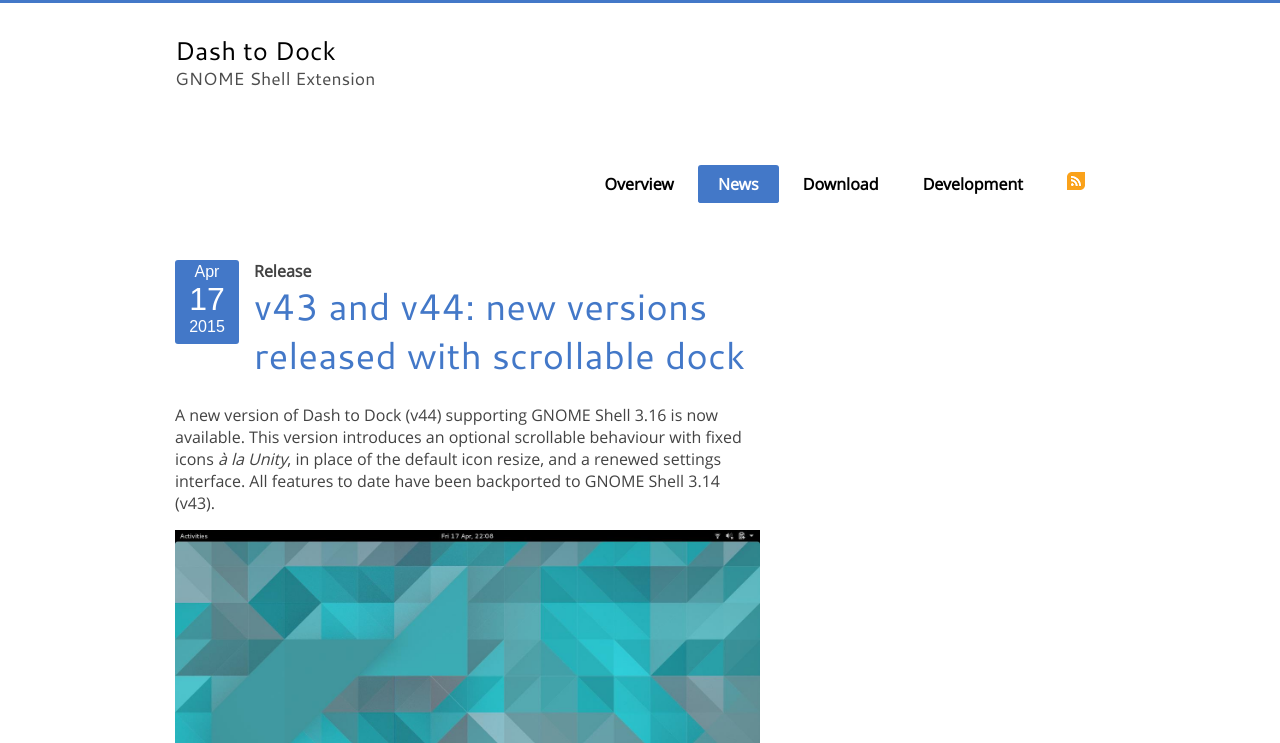
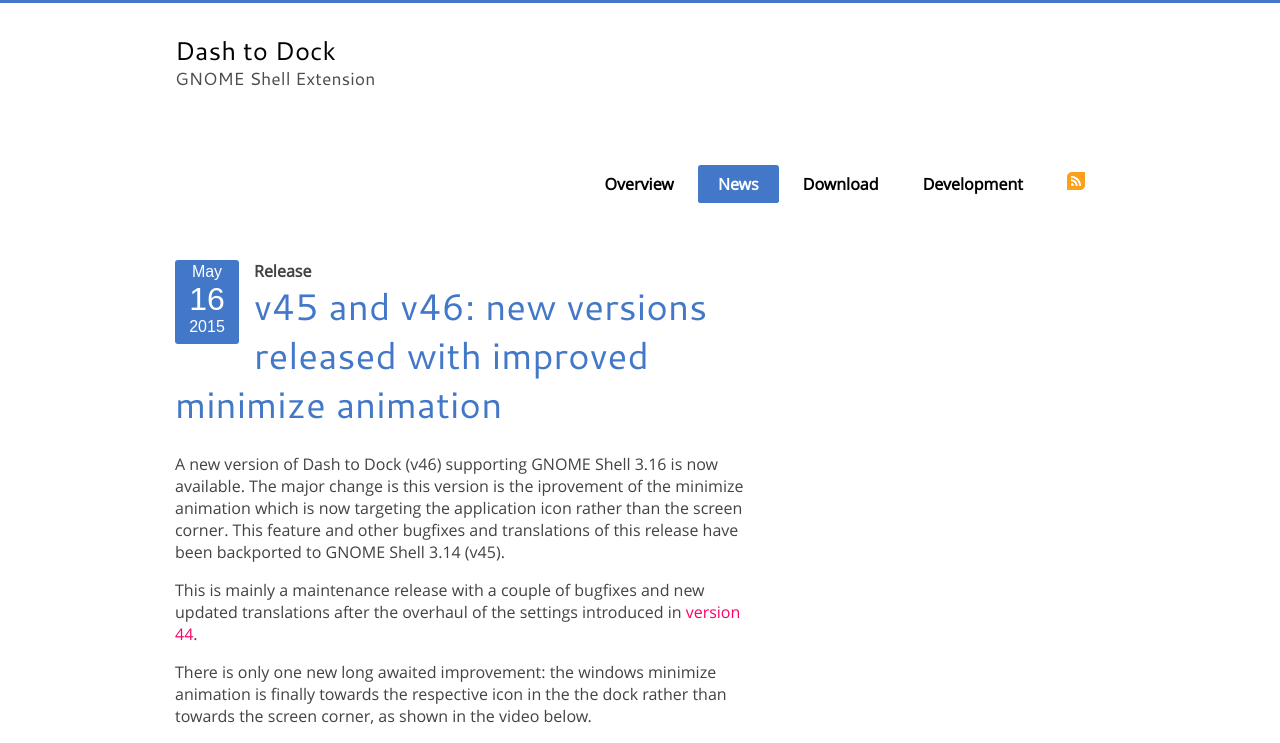
Before and after one commit to micheleg/dash-to-dock, a Jekyll site: the page built from news/index.html, in a window 1280 px wide and 1400 px high. Shown: the top 743 px of the window. Built offline with Jekyll 4.4.1, drawn with Linux system fonts in a browser that asks for light colours; Markdown is read by kramdown in place of the engine named in the settings; the list of posts is cut into pages by our own code; some of the changed text lies outside the part shown; grey boxes are pictures that could not be loaded.

Commit message:
Add versions 45 and 46: relase post and changelog.

```diff
--- a/_data/releases.yml
+++ b/_data/releases.yml
@@ -1,3 +1,21 @@
+- version: 46
+  date: 16-05-2015
+  shell_version: ["3.16"]
+  notes:
+    - Minimize windows to their respective dash icons [568294b, 08d760c, be8e941].
+    - "Fix autohide bug with zero animation time #166 [fe038b3]."
+    - Remove show-favorites option [727b909].
+    - Fix settings [4b08a7e, 3816b49].
+    - Update Russian, Arabic, Slovak, Japanese, and Dutchtranslations.
+  zip_url: https://extensions.gnome.org/review/download/4965.shell-extension.zip
+
+- version: 45
+  date: 16-05-2015
+  shell_version: ["3.14"]
+  notes:
+    - This i a backport of version 46 to GNOME 3.14
+  zip_url: https://extensions.gnome.org/review/download/4964.shell-extension.zip
+
 - version: 44
   date: 17-04-2015
   shell_version: ["3.16"]
--- /dev/null
+++ b/_posts/2015-05-16-new-releases-v45-and-v46.md
@@ -0,0 +1,28 @@
+---
+layout: post
+title: "v45 and v46: new versions released with improved minimize animation"
+author: Michele
+date: Sat 16 May 16:13:44 BST 2015
+category: Release
+---
+
+A new version of Dash to Dock (v46) supporting GNOME Shell 3.16 is now available. The major change is this version is the iprovement of the minimize animation which is now targeting the application icon rather than the screen corner.
+This feature and other bugfixes and translations of this release have been backported to GNOME Shell 3.14 (v45).
+
+<!--more-->
+
+This is mainly a maintenance release with a couple of bugfixes and new updated translations after the overhaul of the settings introduced in [version 44]({% post_url 2015-04-17-new-releases-v43-and-v44 %}).
+
+There is only one new long awaited improvement: the windows minimize animation is finally towards the respective icon in the the dock rather than towards the screen corner, as shown in the video below.
+
+<iframe width="560" height="315" src="https://www.youtube.com/embed/kba78_DsmIo" frameborder="0" allowfullscreen></iframe>
+
+As usual, the extension can be obtained from the [extension website](https://extensions.gnome.org/extension/307/dash-to-dock/) upon approval, or downloaded manually from the [release page]({{ site.release_page_url }}). See the [alternative installation methods]({{ relative }}/download.html) for instructions.
+
+**Release notes**
+
+* Minimize windows to their respective dash icons [568294b, 08d760c, be8e941].
+* Fix autohide bug with zero animation time #166 [fe038b3].
+* Remove show-favorites option [727b909].
+* Fix settings [4b08a7e, 3816b49].
+* Update Russian, Arabic, Slovak, Japanese, and Dutchtranslations.
```
